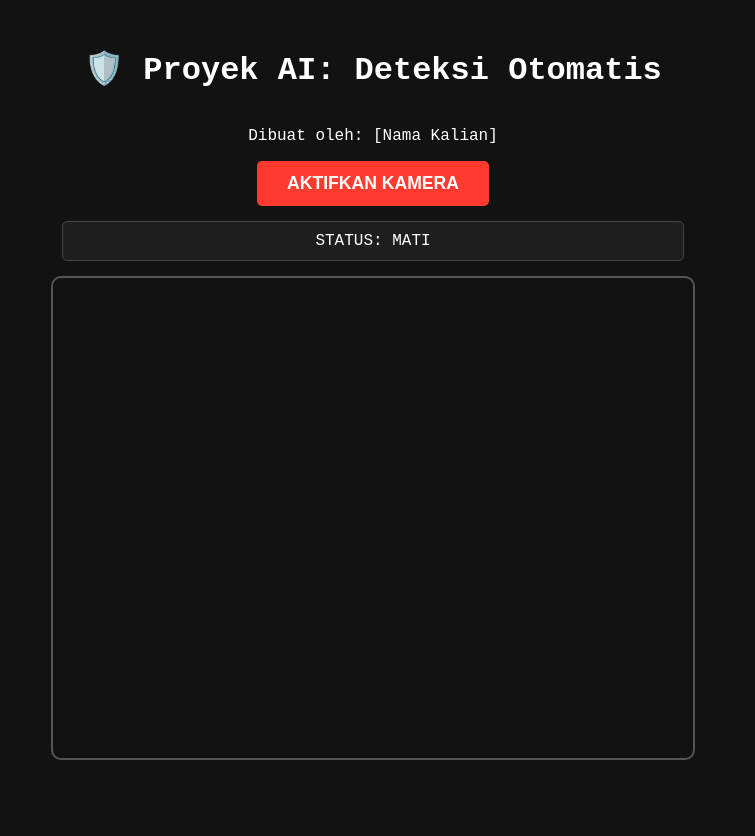
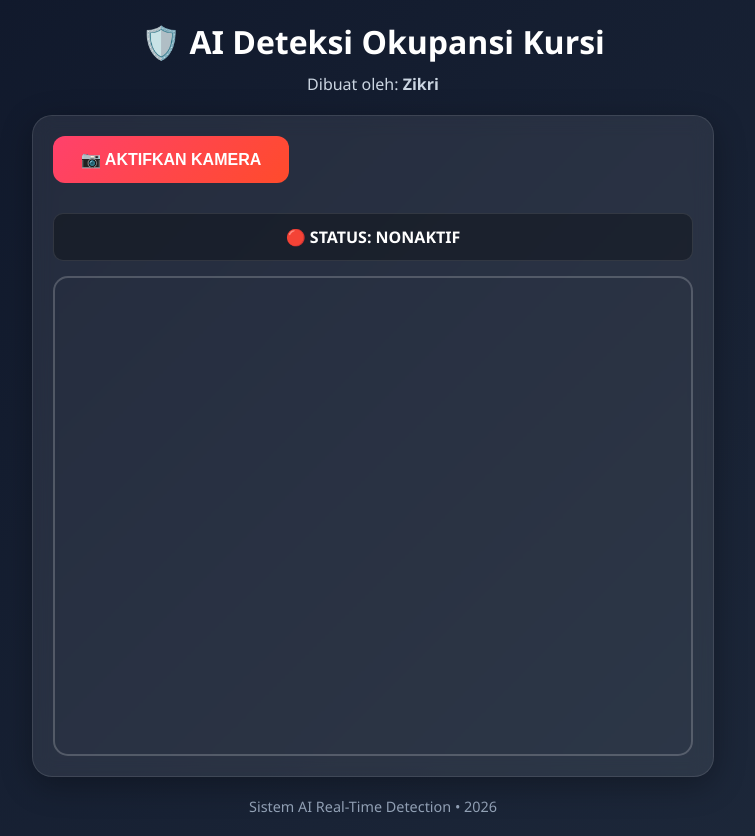
Before and after one commit to zkriaytl24-maker/pendeteksi-okupansi-kursi, a plain HTML site: page index.html in a window 1280 px wide. Shown: the whole page, without its empty margins (267-1022 px from the left). Before the commit the page ends 800 px from the top, so only its background shows below. Drawn offline with Linux system fonts and the light colour scheme.

Commit message:
Update index.html

```diff
--- a/index.html
+++ b/index.html
@@ -1,43 +1,156 @@
 <!DOCTYPE html>
 <html lang="id">
 <head>
-    <meta charset="UTF-8">
-    <meta name="viewport" content="width=device-width, initial-scale=1.0">
-    <title>Deployment AI Siswa</title>
+    <meta charset="UTF-8" />
+    <meta name="viewport" content="width=device-width, initial-scale=1.0" />
+    <title>AI Deteksi Okupansi Kursi</title>
 
-    <!-- Memuat mesin AI (ONNX Runtime Web) agar model bisa berjalan langsung di browser[cite: 2] -->
+    <!-- ONNX Runtime -->
     <script src="https://cdn.jsdelivr.net/npm/onnxruntime-web/dist/ort.min.js"></script>
 
     <style>
-        body { background-color: #121212; color: white; font-family: 'Courier New', Courier, monospace; display: flex; flex-direction: column; align-items: center; padding: 20px; }
-        .container { position: relative; width: 640px; height: 480px; border: 2px solid #555; border-radius: 10px; overflow: hidden; }
-        video, canvas#overlay { position: absolute; top: 0; left: 0; width: 640px; height: 480px; }
-        canvas#overlay { z-index: 10; pointer-events: none; }
-        #status { margin: 15px; padding: 10px; border-radius: 5px; background: #1e1e1e; border: 1px solid #444; width: 600px; text-align: center; }
-        .btn-start { padding: 12px 30px; font-size: 1.1rem; cursor: pointer; background: #FF3B30; color: white; border: none; border-radius: 5px; font-weight: bold; }
-        .btn-start:hover { background: #cc2f26; }
+        * {
+            margin: 0;
+            padding: 0;
+            box-sizing: border-box;
+        }
+
+        body {
+            min-height: 100vh;
+            background: linear-gradient(135deg, #0f172a, #1e293b);
+            color: white;
+            font-family: 'Segoe UI', sans-serif;
+            display: flex;
+            flex-direction: column;
+            align-items: center;
+            justify-content: center;
+            padding: 20px;
+        }
+
+        h1 {
+            font-size: 2rem;
+            margin-bottom: 10px;
+            text-align: center;
+        }
+
+        .creator {
+            margin-bottom: 20px;
+            color: #cbd5e1;
+            font-size: 1rem;
+        }
+
+        .card {
+            background: rgba(255, 255, 255, 0.08);
+            backdrop-filter: blur(10px);
+            border: 1px solid rgba(255, 255, 255, 0.1);
+            border-radius: 20px;
+            padding: 20px;
+            box-shadow: 0 8px 32px rgba(0,0,0,0.3);
+        }
+
+        .container {
+            position: relative;
+            width: 640px;
+            max-width: 100%;
+            aspect-ratio: 4/3;
+            overflow: hidden;
+            border-radius: 15px;
+            border: 2px solid rgba(255,255,255,0.2);
+        }
+
+        video,
+        canvas#overlay {
+            position: absolute;
+            top: 0;
+            left: 0;
+            width: 100%;
+            height: 100%;
+            object-fit: cover;
+        }
+
+        canvas#overlay {
+            z-index: 10;
+            pointer-events: none;
+        }
+
+        #status {
+            margin: 15px 0;
+            padding: 12px;
+            border-radius: 10px;
+            background: rgba(0,0,0,0.3);
+            text-align: center;
+            font-weight: bold;
+            border: 1px solid rgba(255,255,255,0.1);
+        }
+
+        .btn-start {
+            padding: 14px 28px;
+            border: none;
+            border-radius: 12px;
+            background: linear-gradient(135deg, #ff416c, #ff4b2b);
+            color: white;
+            font-size: 1rem;
+            font-weight: bold;
+            cursor: pointer;
+            transition: 0.3s;
+            margin-bottom: 15px;
+        }
+
+        .btn-start:hover {
+            transform: scale(1.05);
+            box-shadow: 0 0 20px rgba(255, 75, 43, 0.5);
+        }
+
+        footer {
+            margin-top: 20px;
+            color: #94a3b8;
+            font-size: 0.9rem;
+            text-align: center;
+        }
+
+        @media (max-width: 700px) {
+            h1 {
+                font-size: 1.5rem;
+            }
+
+            .btn-start {
+                width: 100%;
+            }
+        }
     </style>
 </head>
+
 <body>
 
-    <!-- GANTI BAGIAN INI dengan judul proyek kalian -->
-    <h1>🛡️ Proyek AI: Deteksi Otomatis</h1>
-    <p>Dibuat oleh: [Nama Kalian]</p>
+    <h1>🛡️ AI Deteksi Okupansi Kursi</h1>
+    <p class="creator">Dibuat oleh: <b>Zikri</b></p>
 
-    <button id="btn-init" class="btn-start">AKTIFKAN KAMERA</button>
-    <div id="status">STATUS: MATI</div>
+    <div class="card">
 
-    <div class="container">
-        <!-- Elemen video untuk menampilkan gambar langsung dari kamera laptop/HP[cite: 2] -->
-        <video id="webcam" playsinline muted></video>
-        <!-- Kanvas transparan untuk menggambar kotak deteksi di atas video kamera[cite: 2] -->
-        <canvas id="overlay" width="640" height="480"></canvas>
+        <button id="btn-init" class="btn-start">
+            📷 AKTIFKAN KAMERA
+        </button>
+
+        <div id="status">
+            🔴 STATUS: NONAKTIF
+        </div>
+
+        <div class="container">
+            <video id="webcam" playsinline muted autoplay></video>
+            <canvas id="overlay" width="640" height="480"></canvas>
+        </div>
+
     </div>
 
-    <!-- Kanvas tersembunyi yang digunakan sistem untuk menyesuaikan ukuran gambar bagi AI (Jangan dihapus!)[cite: 2] -->
+    <!-- Canvas Processor -->
     <canvas id="processor" width="640" height="640" style="display:none;"></canvas>
 
-    <!-- Memanggil file logika AI kalian -->
+    <footer>
+        Sistem AI Real-Time Detection • 2026
+    </footer>
+
+    <!-- File AI -->
     <script src="app.js"></script>
+
 </body>
 </html>
```
